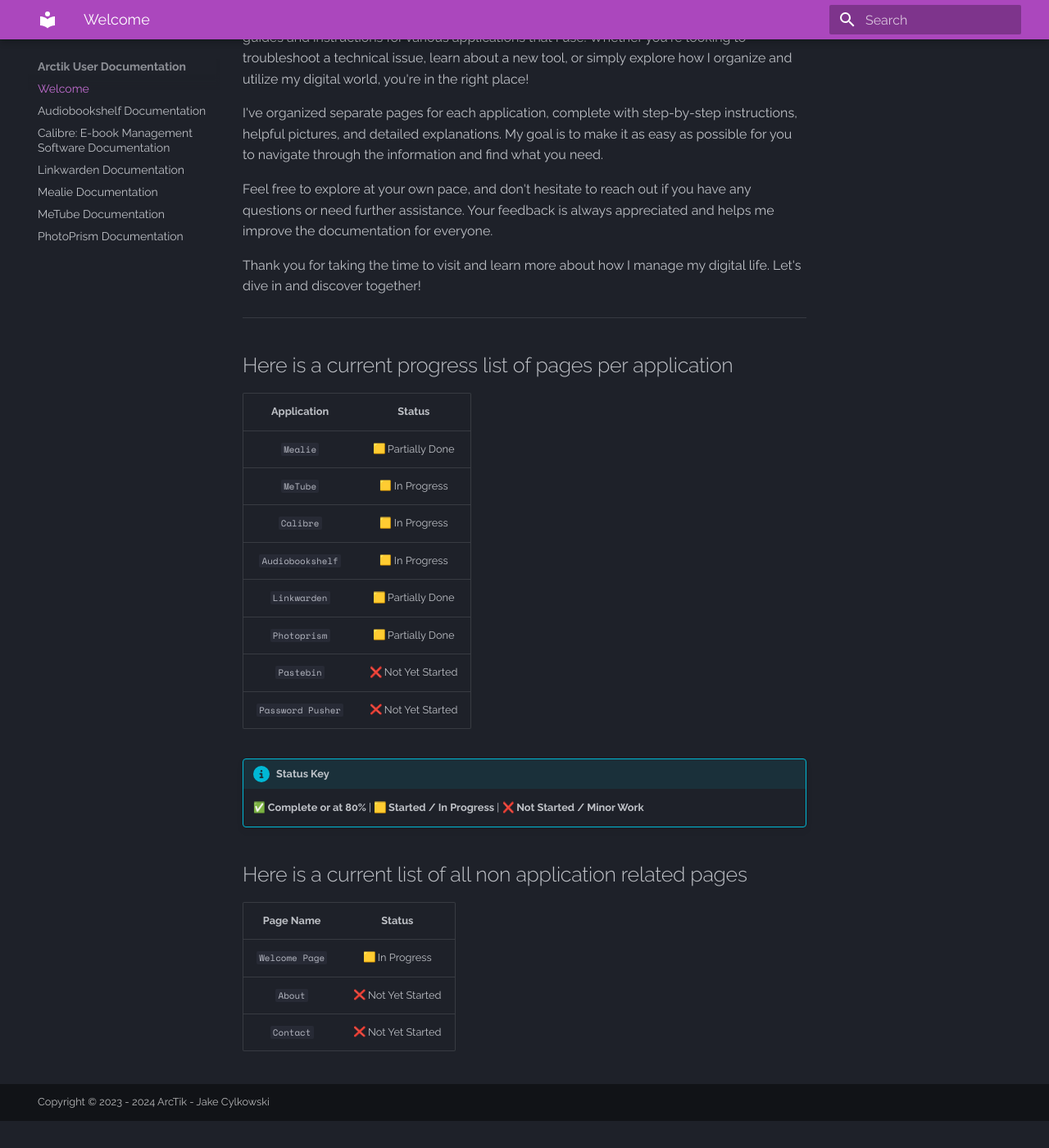
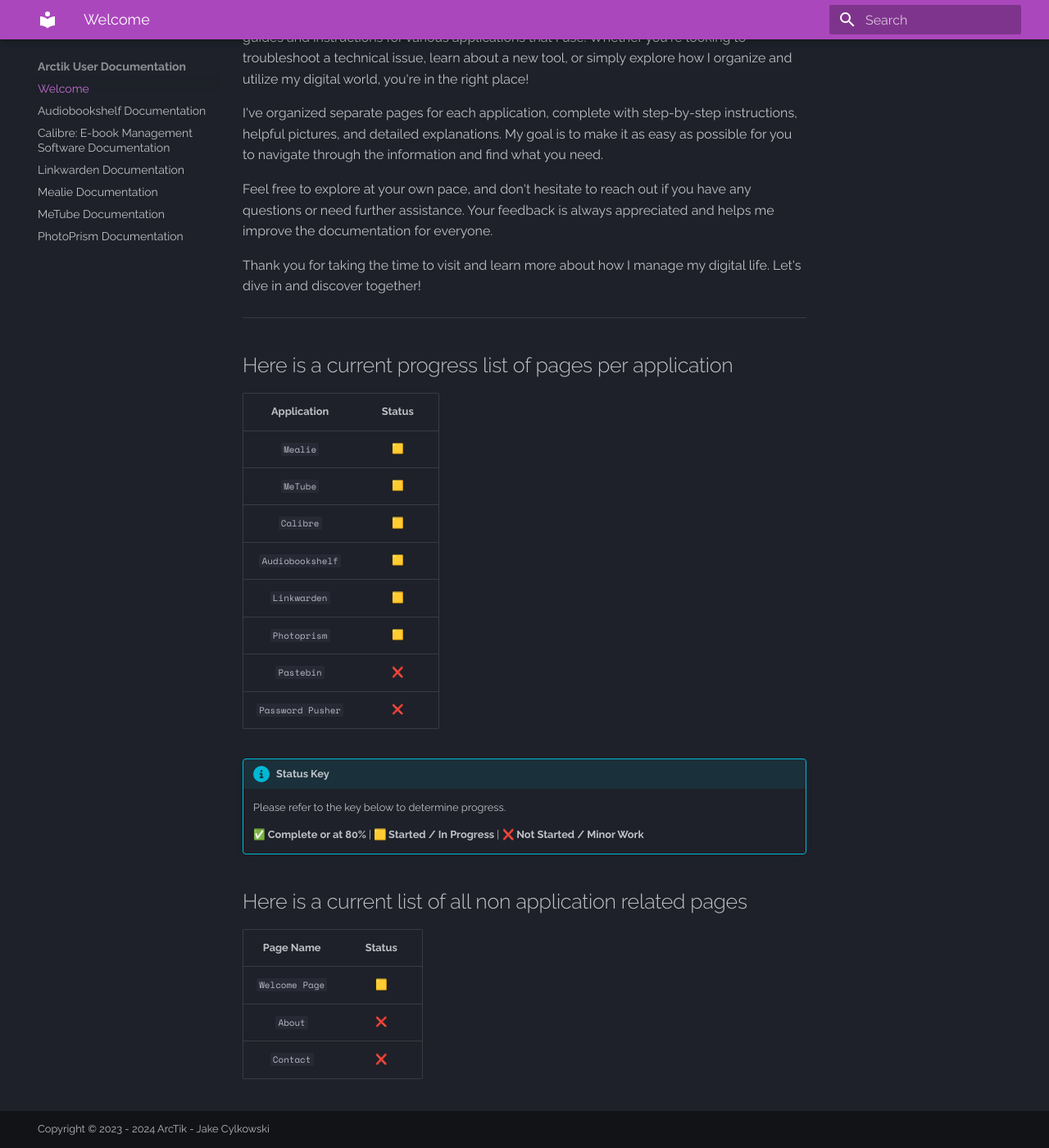
Before and after one commit to ArctikDevs/arctikdevs.github.io, an MkDocs documentation site: the page built from docs/index.md, in a window 1280 px wide and 1400 px high, scrolled down 487 px. Shown: the whole window at 82% size. Built offline with MkDocs 1.6.1 and Material for MkDocs 9.7.7, drawn with Linux system fonts in a browser that asks for light colours; emoji names are drawn with the system emoji font; plug-ins that fetch from the network failed and are left out; before the commit the page ends 1854 px from its top, so only the background shows below that.

Commit message:
Update - Index.md // Change Status (PRSM)

```diff
--- a/docs/index.md
+++ b/docs/index.md
@@ -25,16 +25,18 @@
 
 | Application      | Status                          |
 | :---------:      | :----------------------------------: |
-| `Mealie`         | :yellow_square:      Partially Done  |
-| `MeTube`         | :yellow_square:      In Progress     |
-| `Calibre`        | :yellow_square:      In Progress     |
-| `Audiobookshelf` | :yellow_square:      In Progress     |
-| `Linkwarden`     | :yellow_square:      Partially Done  |
-| `Photoprism`     | :yellow_square:      Partially Done  |
-| `Pastebin`       | :x:                  Not Yet Started |
-| `Password Pusher`| :x:                  Not Yet Started |
+| `Mealie`         | :yellow_square:  |
+| `MeTube`         | :yellow_square:  |
+| `Calibre`        | :yellow_square:  |
+| `Audiobookshelf` | :yellow_square:  |
+| `Linkwarden`     | :yellow_square:  |
+| `Photoprism`     | :yellow_square:  |
+| `Pastebin`       | :x:              |
+| `Password Pusher`| :x:              |
 
 !!! info "Status Key"
+
+	Please refer to the key below to determine progress.
 
 	:white_check_mark: **Complete or at 80%** |
 	:yellow_square:    **Started / In Progress** |
@@ -43,6 +45,6 @@
 ## Here is a current list of all non application related pages
 | Page Name        | Status                          |
 | :---------:      | :----------------------------------: |
-| `Welcome Page`   | :yellow_square:      In Progress     |
-| `About`          | :x:                  Not Yet Started |
-| `Contact`        | :x:                  Not Yet Started |
+| `Welcome Page`   | :yellow_square:   |
+| `About`          | :x:               |
+| `Contact`        | :x:               |
```
